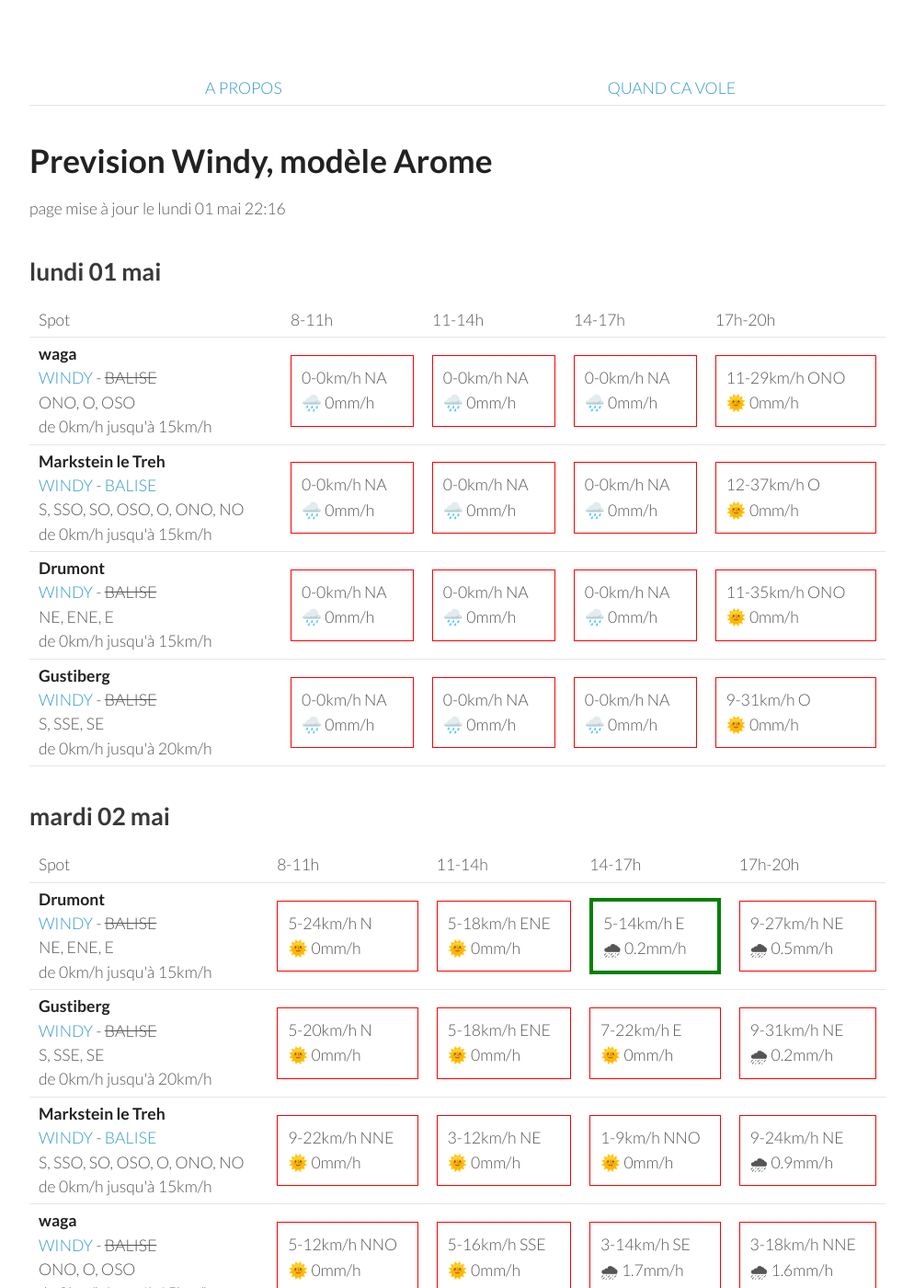
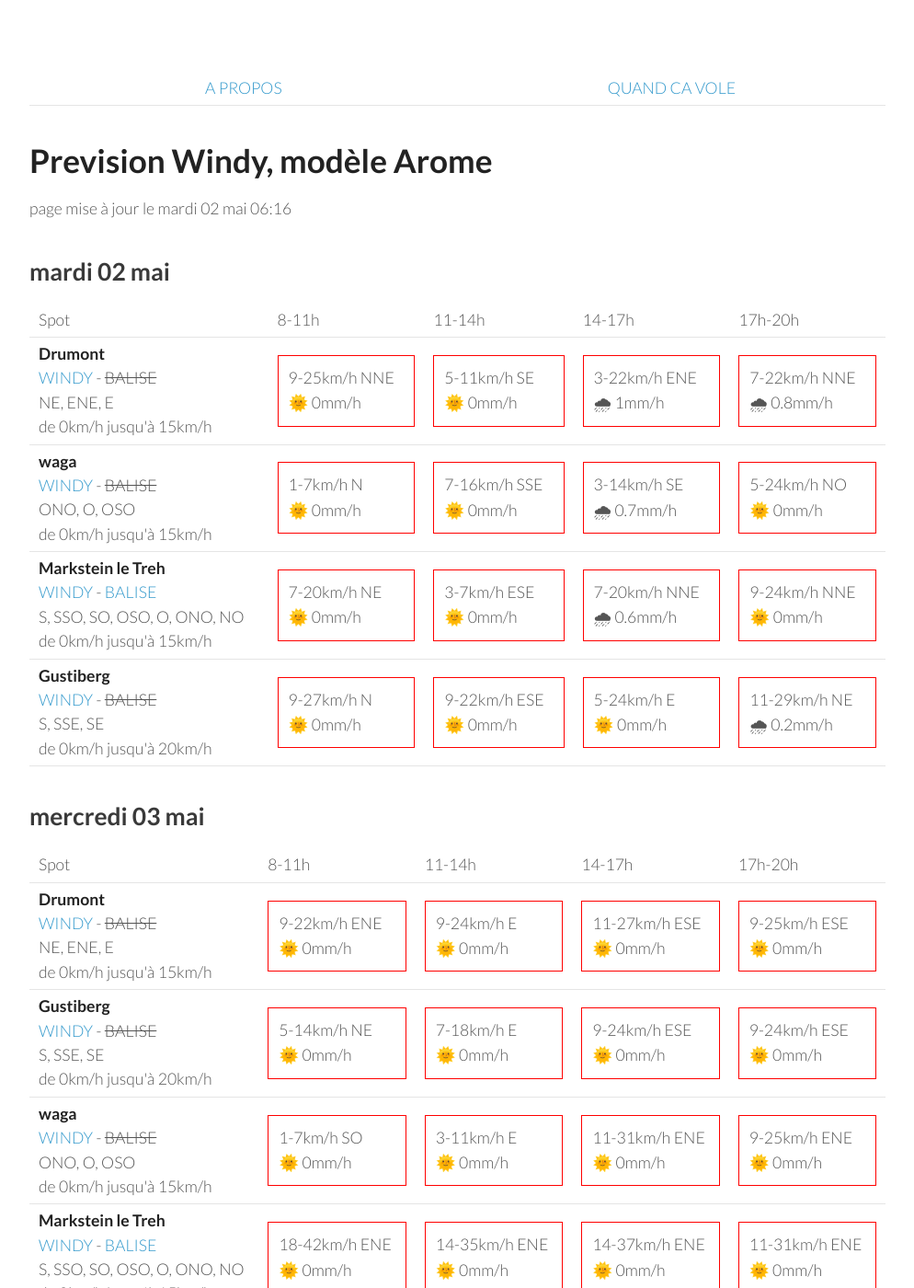
Before and after one commit to parapente-dans-le-nord/parapente-dans-le-nord.github.io, a Jekyll site: the page built from vosges.markdown, in a window 1280 px wide and 1400 px high. Shown: the whole window at 92% size, without its empty margins (26-1020 px from the left). Built offline with Jekyll 4.4.1, drawn with Linux system fonts in a browser that asks for light colours; some of the changed text lies outside the part shown.

Commit message:
update index.markdown

```diff
--- a/vosges.markdown
+++ b/vosges.markdown
@@ -7,60 +7,8 @@ title:  "Tous les spots"
 {: .links}
 
 # Prevision Windy, modèle Arome
-page mise à jour le lundi 01 mai 22:16
+page mise à jour le mardi 02 mai 06:16
 
-## lundi 01 mai
-
-{::nomarkdown}
-<table>
-  <tbody>
-    <tr>
-      <td>Spot</td>
-      <td>8-11h</td>
-      <td>11-14h</td>
-      <td>14-17h</td>
-      <td>17h-20h</td>
-    </tr>
-<tr>
-        <td><strong>waga</strong><br><a href="https://windy.com/47.903/6.996?47.900,6.983,15">WINDY</a> - <span class="no-balise"> BALISE </span><br> <span class="vent-favorable">ONO, O, OSO</span><br><span class="force-vent">de 0km/h jusqu'à 15km/h</span> </td>
-
-            <td><div class="not-flyable"><p>0-0km/h NA</p><p>🌧️ 0mm/h</p></div></td>
-            <td><div class="not-flyable"><p>0-0km/h NA</p><p>🌧️ 0mm/h</p></div></td>
-            <td><div class="not-flyable"><p>0-0km/h NA</p><p>🌧️ 0mm/h</p></div></td>
-            <td><div class="not-flyable"><p>11-29km/h ONO</p><p>🌞 0mm/h</p></div></td>
-
-    </tr>
-<tr>
-        <td><strong>Markstein le Treh</strong><br><a href="https://windy.com/47.926/7.012?47.505,7.012,8,m:eY1agmQ">WINDY</a> - <span class=""><a href="http://www.balisemeteo.com/balise.php?idBalise=136">BALISE</a> </span><br> <span class="vent-favorable">S, SSO, SO, OSO, O, ONO, NO</span><br><span class="force-vent">de 0km/h jusqu'à 15km/h</span> </td>
-
-            <td><div class="not-flyable"><p>0-0km/h NA</p><p>🌧️ 0mm/h</p></div></td>
-            <td><div class="not-flyable"><p>0-0km/h NA</p><p>🌧️ 0mm/h</p></div></td>
-            <td><div class="not-flyable"><p>0-0km/h NA</p><p>🌧️ 0mm/h</p></div></td>
-            <td><div class="not-flyable"><p>12-37km/h O</p><p>🌞 0mm/h</p></div></td>
-
-    </tr>
-<tr>
-        <td><strong>Drumont</strong><br><a href="https://windy.com/47.898/6.919?47.687,6.919,9,m:eYYagmG">WINDY</a> - <span class="no-balise"> BALISE </span><br> <span class="vent-favorable">NE, ENE, E</span><br><span class="force-vent">de 0km/h jusqu'à 15km/h</span> </td>
-
-            <td><div class="not-flyable"><p>0-0km/h NA</p><p>🌧️ 0mm/h</p></div></td>
-            <td><div class="not-flyable"><p>0-0km/h NA</p><p>🌧️ 0mm/h</p></div></td>
-            <td><div class="not-flyable"><p>0-0km/h NA</p><p>🌧️ 0mm/h</p></div></td>
-            <td><div class="not-flyable"><p>11-35km/h ONO</p><p>🌞 0mm/h</p></div></td>
-
-    </tr>
-<tr>
-        <td><strong>Gustiberg</strong><br><a href="https://windy.com/47.894/6.934?47.891,6.934,15,m:eYYagmI">WINDY</a> - <span class="no-balise"> BALISE </span><br> <span class="vent-favorable">S, SSE, SE</span><br><span class="force-vent">de 0km/h jusqu'à 20km/h</span> </td>
-
-            <td><div class="not-flyable"><p>0-0km/h NA</p><p>🌧️ 0mm/h</p></div></td>
-            <td><div class="not-flyable"><p>0-0km/h NA</p><p>🌧️ 0mm/h</p></div></td>
-            <td><div class="not-flyable"><p>0-0km/h NA</p><p>🌧️ 0mm/h</p></div></td>
-            <td><div class="not-flyable"><p>9-31km/h O</p><p>🌞 0mm/h</p></div></td>
-
-    </tr>
-
-</tbody>
-</table>
-{:/}
 ## mardi 02 mai
 
 {::nomarkdown}
@@ -76,40 +24,40 @@ page mise à jour le lundi 01 mai 22:16
 <tr>
         <td><strong>Drumont</strong><br><a href="https://windy.com/47.898/6.919?47.687,6.919,9,m:eYYagmG">WINDY</a> - <span class="no-balise"> BALISE </span><br> <span class="vent-favorable">NE, ENE, E</span><br><span class="force-vent">de 0km/h jusqu'à 15km/h</span> </td>
 
-            <td><div class="not-flyable"><p>5-24km/h N</p><p>🌞 0mm/h</p></div></td>
-            <td><div class="not-flyable"><p>5-18km/h ENE</p><p>🌞 0mm/h</p></div></td>
-            <td><div class="flyable"><p>5-14km/h E</p><p>🌧 0.2mm/h</p></div></td>
-            <td><div class="not-flyable"><p>9-27km/h NE</p><p>🌧 0.5mm/h</p></div></td>
+            <td><div class="not-flyable"><p>9-25km/h NNE</p><p>🌞 0mm/h</p></div></td>
+            <td><div class="not-flyable"><p>5-11km/h SE</p><p>🌞 0mm/h</p></div></td>
+            <td><div class="not-flyable"><p>3-22km/h ENE</p><p>🌧 1mm/h</p></div></td>
+            <td><div class="not-flyable"><p>7-22km/h NNE</p><p>🌧 0.8mm/h</p></div></td>
+
+
+    </tr>
+<tr>
+        <td><strong>waga</strong><br><a href="https://windy.com/47.903/6.996?47.900,6.983,15">WINDY</a> - <span class="no-balise"> BALISE </span><br> <span class="vent-favorable">ONO, O, OSO</span><br><span class="force-vent">de 0km/h jusqu'à 15km/h</span> </td>
+
+            <td><div class="not-flyable"><p>1-7km/h N</p><p>🌞 0mm/h</p></div></td>
+            <td><div class="not-flyable"><p>7-16km/h SSE</p><p>🌞 0mm/h</p></div></td>
+            <td><div class="not-flyable"><p>3-14km/h SE</p><p>🌧 0.7mm/h</p></div></td>
+            <td><div class="not-flyable"><p>5-24km/h NO</p><p>🌞 0mm/h</p></div></td>
+
+
+    </tr>
+<tr>
+        <td><strong>Markstein le Treh</strong><br><a href="https://windy.com/47.926/7.012?47.505,7.012,8,m:eY1agmQ">WINDY</a> - <span class=""><a href="http://www.balisemeteo.com/balise.php?idBalise=136">BALISE</a> </span><br> <span class="vent-favorable">S, SSO, SO, OSO, O, ONO, NO</span><br><span class="force-vent">de 0km/h jusqu'à 15km/h</span> </td>
+
+            <td><div class="not-flyable"><p>7-20km/h NE</p><p>🌞 0mm/h</p></div></td>
+            <td><div class="not-flyable"><p>3-7km/h ESE</p><p>🌞 0mm/h</p></div></td>
+            <td><div class="not-flyable"><p>7-20km/h NNE</p><p>🌧 0.6mm/h</p></div></td>
+            <td><div class="not-flyable"><p>9-24km/h NNE</p><p>🌞 0mm/h</p></div></td>
 
 
     </tr>
 <tr>
         <td><strong>Gustiberg</strong><br><a href="https://windy.com/47.894/6.934?47.891,6.934,15,m:eYYagmI">WINDY</a> - <span class="no-balise"> BALISE </span><br> <span class="vent-favorable">S, SSE, SE</span><br><span class="force-vent">de 0km/h jusqu'à 20km/h</span> </td>
 
-            <td><div class="not-flyable"><p>5-20km/h N</p><p>🌞 0mm/h</p></div></td>
-            <td><div class="not-flyable"><p>5-18km/h ENE</p><p>🌞 0mm/h</p></div></td>
-            <td><div class="not-flyable"><p>7-22km/h E</p><p>🌞 0mm/h</p></div></td>
-            <td><div class="not-flyable"><p>9-31km/h NE</p><p>🌧 0.2mm/h</p></div></td>
-
-
-    </tr>
-<tr>
-        <td><strong>Markstein le Treh</strong><br><a href="https://windy.com/47.926/7.012?47.505,7.012,8,m:eY1agmQ">WINDY</a> - <span class=""><a href="http://www.balisemeteo.com/balise.php?idBalise=136">BALISE</a> </span><br> <span class="vent-favorable">S, SSO, SO, OSO, O, ONO, NO</span><br><span class="force-vent">de 0km/h jusqu'à 15km/h</span> </td>
-
-            <td><div class="not-flyable"><p>9-22km/h NNE</p><p>🌞 0mm/h</p></div></td>
-            <td><div class="not-flyable"><p>3-12km/h NE</p><p>🌞 0mm/h</p></div></td>
-            <td><div class="not-flyable"><p>1-9km/h NNO</p><p>🌞 0mm/h</p></div></td>
-            <td><div class="not-flyable"><p>9-24km/h NE</p><p>🌧 0.9mm/h</p></div></td>
-
-
-    </tr>
-<tr>
-        <td><strong>waga</strong><br><a href="https://windy.com/47.903/6.996?47.900,6.983,15">WINDY</a> - <span class="no-balise"> BALISE </span><br> <span class="vent-favorable">ONO, O, OSO</span><br><span class="force-vent">de 0km/h jusqu'à 15km/h</span> </td>
-
-            <td><div class="not-flyable"><p>5-12km/h NNO</p><p>🌞 0mm/h</p></div></td>
-            <td><div class="not-flyable"><p>5-16km/h SSE</p><p>🌞 0mm/h</p></div></td>
-            <td><div class="not-flyable"><p>3-14km/h SE</p><p>🌧 1.7mm/h</p></div></td>
-            <td><div class="not-flyable"><p>3-18km/h NNE</p><p>🌧 1.6mm/h</p></div></td>
+            <td><div class="not-flyable"><p>9-27km/h N</p><p>🌞 0mm/h</p></div></td>
+            <td><div class="not-flyable"><p>9-22km/h ESE</p><p>🌞 0mm/h</p></div></td>
+            <td><div class="not-flyable"><p>5-24km/h E</p><p>🌞 0mm/h</p></div></td>
+            <td><div class="not-flyable"><p>11-29km/h NE</p><p>🌧 0.2mm/h</p></div></td>
 
 
     </tr>
@@ -132,40 +80,40 @@ page mise à jour le lundi 01 mai 22:16
 <tr>
         <td><strong>Drumont</strong><br><a href="https://windy.com/47.898/6.919?47.687,6.919,9,m:eYYagmG">WINDY</a> - <span class="no-balise"> BALISE </span><br> <span class="vent-favorable">NE, ENE, E</span><br><span class="force-vent">de 0km/h jusqu'à 15km/h</span> </td>
 
-            <td><div class="flyable"><p>5-14km/h ENE</p><p>🌞 0mm/h</p></div></td>
-            <td><div class="not-flyable"><p>11-33km/h E</p><p>🌞 0mm/h</p></div></td>
-            <td><div class="not-flyable"><p>12-37km/h E</p><p>🌞 0mm/h</p></div></td>
-            <td><div class="not-flyable"><p>11-37km/h E</p><p>🌞 0mm/h</p></div></td>
+            <td><div class="not-flyable"><p>9-22km/h ENE</p><p>🌞 0mm/h</p></div></td>
+            <td><div class="not-flyable"><p>9-24km/h E</p><p>🌞 0mm/h</p></div></td>
+            <td><div class="not-flyable"><p>11-27km/h ESE</p><p>🌞 0mm/h</p></div></td>
+            <td><div class="not-flyable"><p>9-25km/h ESE</p><p>🌞 0mm/h</p></div></td>
+
+
+    </tr>
+<tr>
+        <td><strong>Gustiberg</strong><br><a href="https://windy.com/47.894/6.934?47.891,6.934,15,m:eYYagmI">WINDY</a> - <span class="no-balise"> BALISE </span><br> <span class="vent-favorable">S, SSE, SE</span><br><span class="force-vent">de 0km/h jusqu'à 20km/h</span> </td>
+
+            <td><div class="not-flyable"><p>5-14km/h NE</p><p>🌞 0mm/h</p></div></td>
+            <td><div class="not-flyable"><p>7-18km/h E</p><p>🌞 0mm/h</p></div></td>
+            <td><div class="not-flyable"><p>9-24km/h ESE</p><p>🌞 0mm/h</p></div></td>
+            <td><div class="not-flyable"><p>9-24km/h ESE</p><p>🌞 0mm/h</p></div></td>
 
 
     </tr>
 <tr>
         <td><strong>waga</strong><br><a href="https://windy.com/47.903/6.996?47.900,6.983,15">WINDY</a> - <span class="no-balise"> BALISE </span><br> <span class="vent-favorable">ONO, O, OSO</span><br><span class="force-vent">de 0km/h jusqu'à 15km/h</span> </td>
 
-            <td><div class="not-flyable"><p>0-5km/h ESE</p><p>🌞 0mm/h</p></div></td>
-            <td><div class="not-flyable"><p>11-35km/h ENE</p><p>🌞 0mm/h</p></div></td>
-            <td><div class="not-flyable"><p>12-38km/h ENE</p><p>🌞 0mm/h</p></div></td>
-            <td><div class="not-flyable"><p>11-38km/h ENE</p><p>🌞 0mm/h</p></div></td>
-
-
-    </tr>
-<tr>
-        <td><strong>Gustiberg</strong><br><a href="https://windy.com/47.894/6.934?47.891,6.934,15,m:eYYagmI">WINDY</a> - <span class="no-balise"> BALISE </span><br> <span class="vent-favorable">S, SSE, SE</span><br><span class="force-vent">de 0km/h jusqu'à 20km/h</span> </td>
-
-            <td><div class="not-flyable"><p>3-12km/h NE</p><p>🌞 0mm/h</p></div></td>
-            <td><div class="not-flyable"><p>11-33km/h ENE</p><p>🌞 0mm/h</p></div></td>
-            <td><div class="not-flyable"><p>12-37km/h E</p><p>🌞 0mm/h</p></div></td>
-            <td><div class="not-flyable"><p>11-37km/h ENE</p><p>🌞 0mm/h</p></div></td>
+            <td><div class="not-flyable"><p>1-7km/h SO</p><p>🌞 0mm/h</p></div></td>
+            <td><div class="not-flyable"><p>3-11km/h E</p><p>🌞 0mm/h</p></div></td>
+            <td><div class="not-flyable"><p>11-31km/h ENE</p><p>🌞 0mm/h</p></div></td>
+            <td><div class="not-flyable"><p>9-25km/h ENE</p><p>🌞 0mm/h</p></div></td>
 
 
     </tr>
 <tr>
         <td><strong>Markstein le Treh</strong><br><a href="https://windy.com/47.926/7.012?47.505,7.012,8,m:eY1agmQ">WINDY</a> - <span class=""><a href="http://www.balisemeteo.com/balise.php?idBalise=136">BALISE</a> </span><br> <span class="vent-favorable">S, SSO, SO, OSO, O, ONO, NO</span><br><span class="force-vent">de 0km/h jusqu'à 15km/h</span> </td>
 
-            <td><div class="not-flyable"><p>12-33km/h ENE</p><p>🌞 0mm/h</p></div></td>
-            <td><div class="not-flyable"><p>11-35km/h ENE</p><p>🌞 0mm/h</p></div></td>
-            <td><div class="not-flyable"><p>12-38km/h ENE</p><p>🌞 0mm/h</p></div></td>
-            <td><div class="not-flyable"><p>11-38km/h ENE</p><p>🌞 0mm/h</p></div></td>
+            <td><div class="not-flyable"><p>18-42km/h ENE</p><p>🌞 0mm/h</p></div></td>
+            <td><div class="not-flyable"><p>14-35km/h ENE</p><p>🌞 0mm/h</p></div></td>
+            <td><div class="not-flyable"><p>14-37km/h ENE</p><p>🌞 0mm/h</p></div></td>
+            <td><div class="not-flyable"><p>11-31km/h ENE</p><p>🌞 0mm/h</p></div></td>
 
 
     </tr>
@@ -188,40 +136,40 @@ page mise à jour le lundi 01 mai 22:16
 <tr>
         <td><strong>Gustiberg</strong><br><a href="https://windy.com/47.894/6.934?47.891,6.934,15,m:eYYagmI">WINDY</a> - <span class="no-balise"> BALISE </span><br> <span class="vent-favorable">S, SSE, SE</span><br><span class="force-vent">de 0km/h jusqu'à 20km/h</span> </td>
 
-            <td><div class="flyable"><p>5-20km/h SE</p><p>🌞 0mm/h</p></div></td>
-            <td><div class="flyable"><p>3-18km/h SSE</p><p>🌞 0mm/h</p></div></td>
-            <td><div class="not-flyable"><p>9-29km/h S</p><p>🌞 0mm/h</p></div></td>
-            <td><div class="not-flyable"><p>12-37km/h SO</p><p>🌞 0mm/h</p></div></td>
+            <td><div class="not-flyable"><p>5-22km/h SE</p><p>🌞 0mm/h</p></div></td>
+            <td><div class="flyable"><p>3-16km/h SSE</p><p>🌞 0mm/h</p></div></td>
+            <td><div class="not-flyable"><p>7-25km/h S</p><p>🌞 0mm/h</p></div></td>
+            <td><div class="not-flyable"><p>11-29km/h SSO</p><p>🌞 0mm/h</p></div></td>
 
 
     </tr>
 <tr>
         <td><strong>Markstein le Treh</strong><br><a href="https://windy.com/47.926/7.012?47.505,7.012,8,m:eY1agmQ">WINDY</a> - <span class=""><a href="http://www.balisemeteo.com/balise.php?idBalise=136">BALISE</a> </span><br> <span class="vent-favorable">S, SSO, SO, OSO, O, ONO, NO</span><br><span class="force-vent">de 0km/h jusqu'à 15km/h</span> </td>
 
-            <td><div class="not-flyable"><p>5-20km/h S</p><p>🌞 0mm/h</p></div></td>
+            <td><div class="not-flyable"><p>3-20km/h SSO</p><p>🌞 0mm/h</p></div></td>
             <td><div class="not-flyable"><p>3-16km/h SSE</p><p>🌞 0mm/h</p></div></td>
-            <td><div class="not-flyable"><p>7-27km/h S</p><p>🌞 0mm/h</p></div></td>
-            <td><div class="not-flyable"><p>12-37km/h SO</p><p>🌞 0mm/h</p></div></td>
+            <td><div class="not-flyable"><p>7-24km/h S</p><p>🌞 0mm/h</p></div></td>
+            <td><div class="not-flyable"><p>11-29km/h SSO</p><p>🌞 0mm/h</p></div></td>
+
+
+    </tr>
+<tr>
+        <td><strong>waga</strong><br><a href="https://windy.com/47.903/6.996?47.900,6.983,15">WINDY</a> - <span class="no-balise"> BALISE </span><br> <span class="vent-favorable">ONO, O, OSO</span><br><span class="force-vent">de 0km/h jusqu'à 15km/h</span> </td>
+
+            <td><div class="not-flyable"><p>3-20km/h S</p><p>🌞 0mm/h</p></div></td>
+            <td><div class="not-flyable"><p>3-14km/h SE</p><p>🌞 0mm/h</p></div></td>
+            <td><div class="not-flyable"><p>7-24km/h S</p><p>🌞 0mm/h</p></div></td>
+            <td><div class="not-flyable"><p>11-29km/h SSO</p><p>🌞 0mm/h</p></div></td>
 
 
     </tr>
 <tr>
         <td><strong>Drumont</strong><br><a href="https://windy.com/47.898/6.919?47.687,6.919,9,m:eYYagmG">WINDY</a> - <span class="no-balise"> BALISE </span><br> <span class="vent-favorable">NE, ENE, E</span><br><span class="force-vent">de 0km/h jusqu'à 15km/h</span> </td>
 
-            <td><div class="not-flyable"><p>5-20km/h SE</p><p>🌞 0mm/h</p></div></td>
-            <td><div class="not-flyable"><p>3-18km/h SSE</p><p>🌞 0mm/h</p></div></td>
-            <td><div class="not-flyable"><p>9-29km/h S</p><p>🌞 0mm/h</p></div></td>
-            <td><div class="not-flyable"><p>14-37km/h SO</p><p>🌞 0mm/h</p></div></td>
-
-
-    </tr>
-<tr>
-        <td><strong>waga</strong><br><a href="https://windy.com/47.903/6.996?47.900,6.983,15">WINDY</a> - <span class="no-balise"> BALISE </span><br> <span class="vent-favorable">ONO, O, OSO</span><br><span class="force-vent">de 0km/h jusqu'à 15km/h</span> </td>
-
-            <td><div class="not-flyable"><p>5-18km/h S</p><p>🌞 0mm/h</p></div></td>
-            <td><div class="not-flyable"><p>3-16km/h SE</p><p>🌞 0mm/h</p></div></td>
-            <td><div class="not-flyable"><p>7-27km/h S</p><p>🌞 0mm/h</p></div></td>
-            <td><div class="not-flyable"><p>12-37km/h SO</p><p>🌞 0mm/h</p></div></td>
+            <td><div class="not-flyable"><p>5-22km/h SE</p><p>🌞 0mm/h</p></div></td>
+            <td><div class="not-flyable"><p>3-16km/h S</p><p>🌞 0mm/h</p></div></td>
+            <td><div class="not-flyable"><p>7-25km/h S</p><p>🌞 0mm/h</p></div></td>
+            <td><div class="not-flyable"><p>11-31km/h SSO</p><p>🌞 0mm/h</p></div></td>
 
 
     </tr>
@@ -244,28 +192,18 @@ page mise à jour le lundi 01 mai 22:16
 <tr>
         <td><strong>waga</strong><br><a href="https://windy.com/47.903/6.996?47.900,6.983,15">WINDY</a> - <span class="no-balise"> BALISE </span><br> <span class="vent-favorable">ONO, O, OSO</span><br><span class="force-vent">de 0km/h jusqu'à 15km/h</span> </td>
 
-            <td><div class="not-flyable"><p>7-24km/h O</p><p>🌧 0.2mm/h</p></div></td>
-            <td><div class="not-flyable"><p>7-27km/h O</p><p>🌧 0.6mm/h</p></div></td>
+            <td><div class="not-flyable"><p>5-24km/h O</p><p>🌧 0.8mm/h</p></div></td>
+            <td><div class="not-flyable"><p>9-29km/h O</p><p>🌧 0.4mm/h</p></div></td>
             <td><div class="not-flyable"><p>11-38km/h O</p><p>🌧 2.4mm/h</p></div></td>
             <td><div class="not-flyable"><p>11-42km/h ONO</p><p>🌧 1.5mm/h</p></div></td>
 
 
     </tr>
 <tr>
-        <td><strong>Drumont</strong><br><a href="https://windy.com/47.898/6.919?47.687,6.919,9,m:eYYagmG">WINDY</a> - <span class="no-balise"> BALISE </span><br> <span class="vent-favorable">NE, ENE, E</span><br><span class="force-vent">de 0km/h jusqu'à 15km/h</span> </td>
-
-            <td><div class="not-flyable"><p>7-20km/h O</p><p>🌧 0.2mm/h</p></div></td>
-            <td><div class="not-flyable"><p>7-25km/h O</p><p>🌧 0.6mm/h</p></div></td>
-            <td><div class="not-flyable"><p>11-37km/h O</p><p>🌧 1mm/h</p></div></td>
-            <td><div class="not-flyable"><p>9-40km/h O</p><p>🌧 0.9mm/h</p></div></td>
-
-
-    </tr>
-<tr>
         <td><strong>Gustiberg</strong><br><a href="https://windy.com/47.894/6.934?47.891,6.934,15,m:eYYagmI">WINDY</a> - <span class="no-balise"> BALISE </span><br> <span class="vent-favorable">S, SSE, SE</span><br><span class="force-vent">de 0km/h jusqu'à 20km/h</span> </td>
 
-            <td><div class="not-flyable"><p>7-22km/h O</p><p>🌧 0.2mm/h</p></div></td>
-            <td><div class="not-flyable"><p>7-25km/h O</p><p>🌧 0.6mm/h</p></div></td>
+            <td><div class="not-flyable"><p>5-20km/h O</p><p>🌧 0.8mm/h</p></div></td>
+            <td><div class="not-flyable"><p>11-29km/h O</p><p>🌧 0.9mm/h</p></div></td>
             <td><div class="not-flyable"><p>11-37km/h O</p><p>🌧 1.2mm/h</p></div></td>
             <td><div class="not-flyable"><p>9-40km/h ONO</p><p>🌧 1mm/h</p></div></td>
 
@@ -274,10 +212,20 @@ page mise à jour le lundi 01 mai 22:16
 <tr>
         <td><strong>Markstein le Treh</strong><br><a href="https://windy.com/47.926/7.012?47.505,7.012,8,m:eY1agmQ">WINDY</a> - <span class=""><a href="http://www.balisemeteo.com/balise.php?idBalise=136">BALISE</a> </span><br> <span class="vent-favorable">S, SSO, SO, OSO, O, ONO, NO</span><br><span class="force-vent">de 0km/h jusqu'à 15km/h</span> </td>
 
-            <td><div class="not-flyable"><p>7-24km/h O</p><p>🌧 0.3mm/h</p></div></td>
-            <td><div class="not-flyable"><p>7-27km/h O</p><p>🌧 0.6mm/h</p></div></td>
+            <td><div class="not-flyable"><p>5-24km/h O</p><p>🌧 0.8mm/h</p></div></td>
+            <td><div class="not-flyable"><p>9-29km/h O</p><p>🌧 0.6mm/h</p></div></td>
             <td><div class="not-flyable"><p>11-38km/h O</p><p>🌧 2.1mm/h</p></div></td>
             <td><div class="not-flyable"><p>9-42km/h O</p><p>🌧 1.8mm/h</p></div></td>
+
+
+    </tr>
+<tr>
+        <td><strong>Drumont</strong><br><a href="https://windy.com/47.898/6.919?47.687,6.919,9,m:eYYagmG">WINDY</a> - <span class="no-balise"> BALISE </span><br> <span class="vent-favorable">NE, ENE, E</span><br><span class="force-vent">de 0km/h jusqu'à 15km/h</span> </td>
+
+            <td><div class="not-flyable"><p>5-20km/h O</p><p>🌧 0.8mm/h</p></div></td>
+            <td><div class="not-flyable"><p>11-29km/h O</p><p>🌧 1.1mm/h</p></div></td>
+            <td><div class="not-flyable"><p>11-37km/h O</p><p>🌧 1mm/h</p></div></td>
+            <td><div class="not-flyable"><p>9-40km/h O</p><p>🌧 0.9mm/h</p></div></td>
 
 
     </tr>
```
